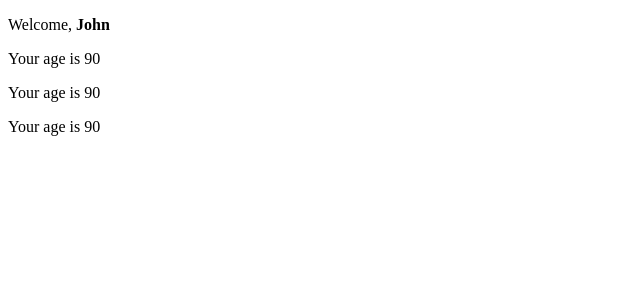
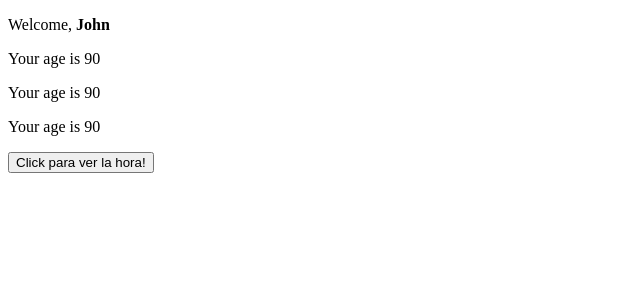
Before and after one commit to Jeizer-Valarezo/React-Practices, a React (Vite) app in the folder 2. Basic concepts/General/my-app/: page / in a window 1280 px wide. Shown: the top 300 px of the page, without its empty margins (0-640 px from the left). Built offline with nearby package versions, Linux system fonts and the light colour scheme.

Commit message:
AlertClock

```diff
--- /dev/null
+++ b/2. Basic concepts/General/my-app/src/AlertClock.jsx
@@ -0,0 +1,10 @@
+export function AlertClock ({ onButtonClick }){
+    function handleShowTime () {
+        const currentTime = new Date().toLocaleTimeString()
+        onButtonClick(currentTime)
+      };
+
+  return (
+    <button onClick={handleShowTime}>Click para ver la hora!</button>
+  )
+}
--- a/2. Basic concepts/General/my-app/src/App.jsx
+++ b/2. Basic concepts/General/my-app/src/App.jsx
@@ -1,6 +1,14 @@
-import { Welcome } from './Welcome'
+import { AlertClock } from "./AlertClock";
+import { Welcome } from "./Welcome";
 
-export function App(){
-
-  return <Welcome name="John" age={90}/>
+export function App() {
+  const handleCurrentTime = (currentTime) => {
+    alert(`Current Time: ${currentTime}`)
+  };
+  return (
+    <div>
+      <Welcome name="John" age={90} />
+      <AlertClock onButtonClick={handleCurrentTime} />
+    </div>
+  );
 }
```
